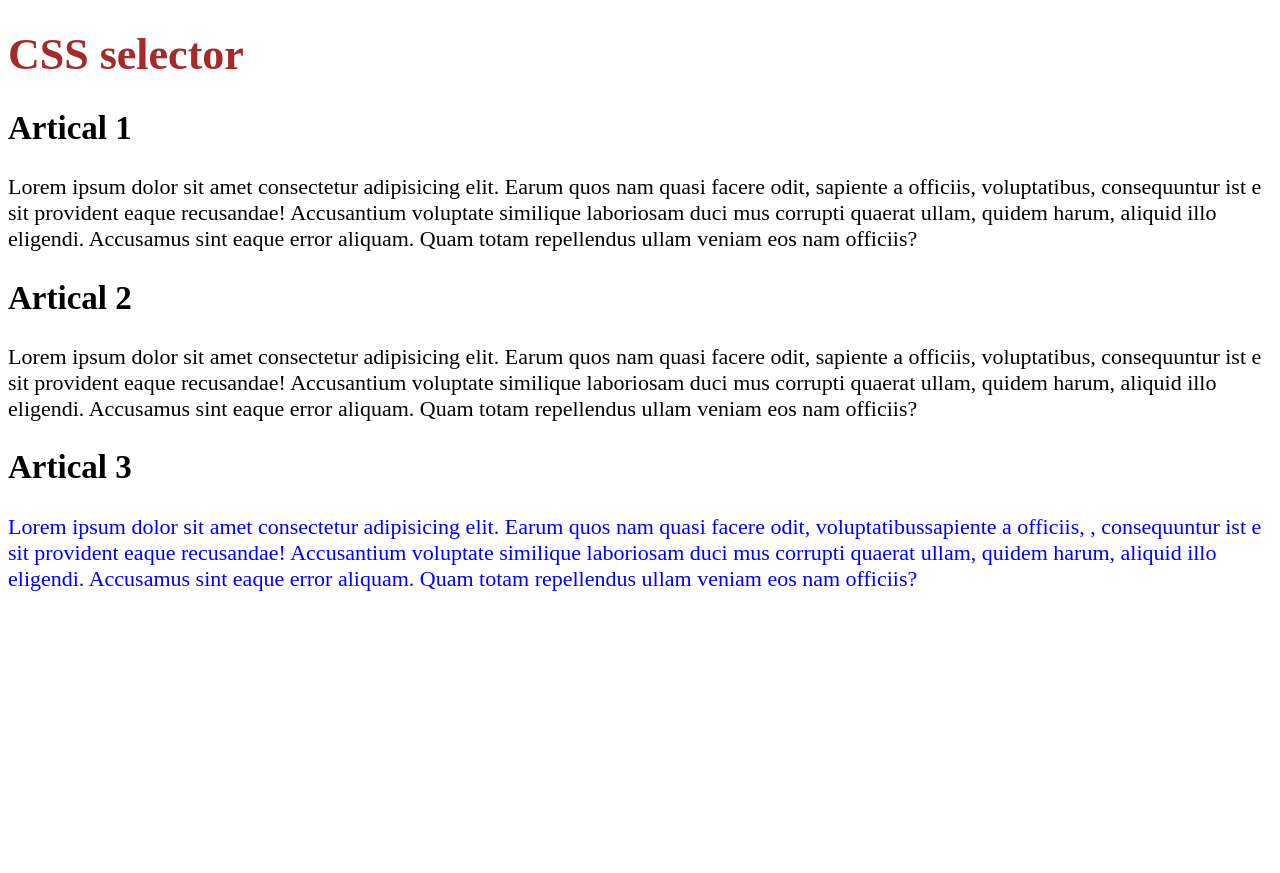
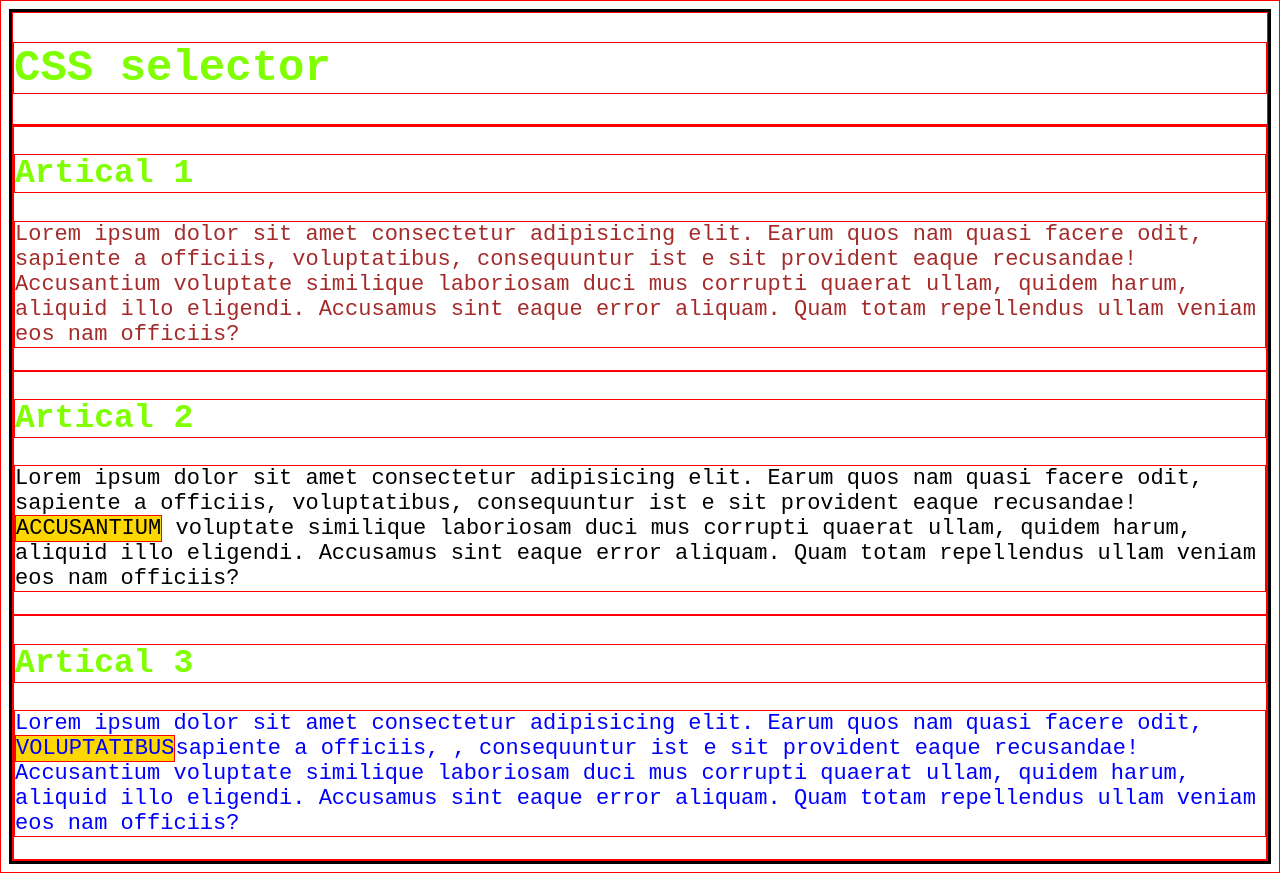
Before and after one commit to PiyushRathod07/htmltasks, a plain HTML site: page css/artical.html in a window 1280 px wide. Before the commit the page ends 800 px from the top, so only its background shows below. Drawn offline with Linux system fonts and the light colour scheme.

Commit message:
first commit

```diff
--- a/css/artical.css
+++ b/css/artical.css
@@ -1,12 +1,25 @@
+*
+{
+    font-family: monospace;
+   border: 1px solid red;
+}
 body {
     font-size: 22px;
-
+    border: 3px solid black;
 }
 h1,h2
+{
+    color: chartreuse;
+}
 
 p {
     color: brown;
 
+}
+p span
+{
+    text-transform: uppercase;
+    background-color: gold;
 }
 
 #second
```
